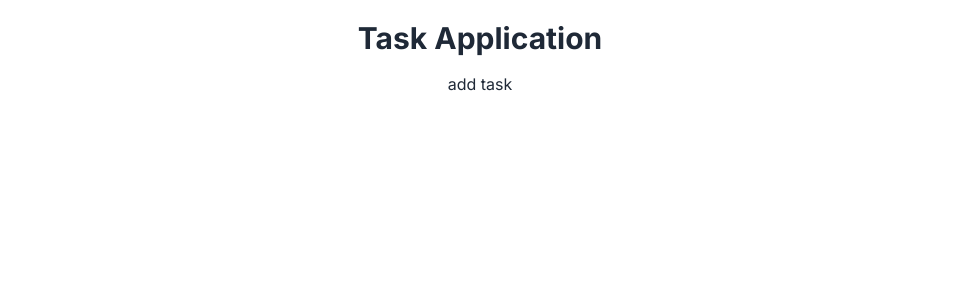
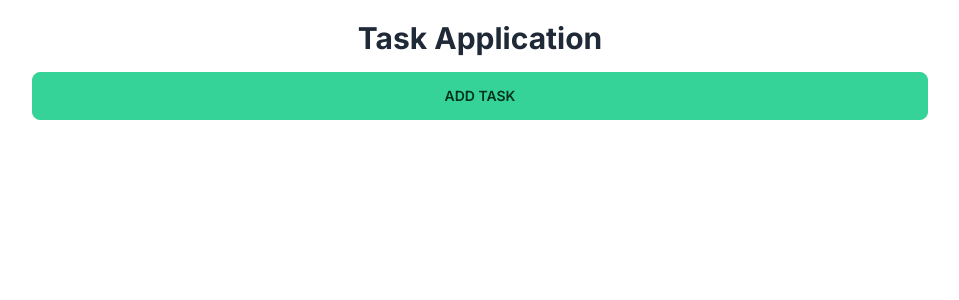
Before and after one commit to Syed-Anwarul-Haque-Piash/task-app-nextjs, a Next.js app: page / in a window 1280 px wide. Shown: the top 300 px of the page, without its empty margins (160-1119 px from the left). Built offline with nearby package versions, Linux system fonts and the light colour scheme.

Commit message:
addtask button

```diff
--- a/app/components/AddTask.tsx
+++ b/app/components/AddTask.tsx
@@ -3,7 +3,7 @@
 const AddTask = () => {
     return (
         <div>
-            add task
+           <button className="btn btn-success w-full">Add task</button>
         </div>
     );
 };
--- a/package.json
+++ b/package.json
@@ -17,6 +17,7 @@
     "postcss": "8.4.25",
     "react": "18.2.0",
     "react-dom": "18.2.0",
+    "react-icons": "^4.10.1",
     "tailwindcss": "3.3.2",
     "typescript": "5.1.6"
   },
```
Also changed, not shown: 1 other file (tests, documents, lock files or other folders).
